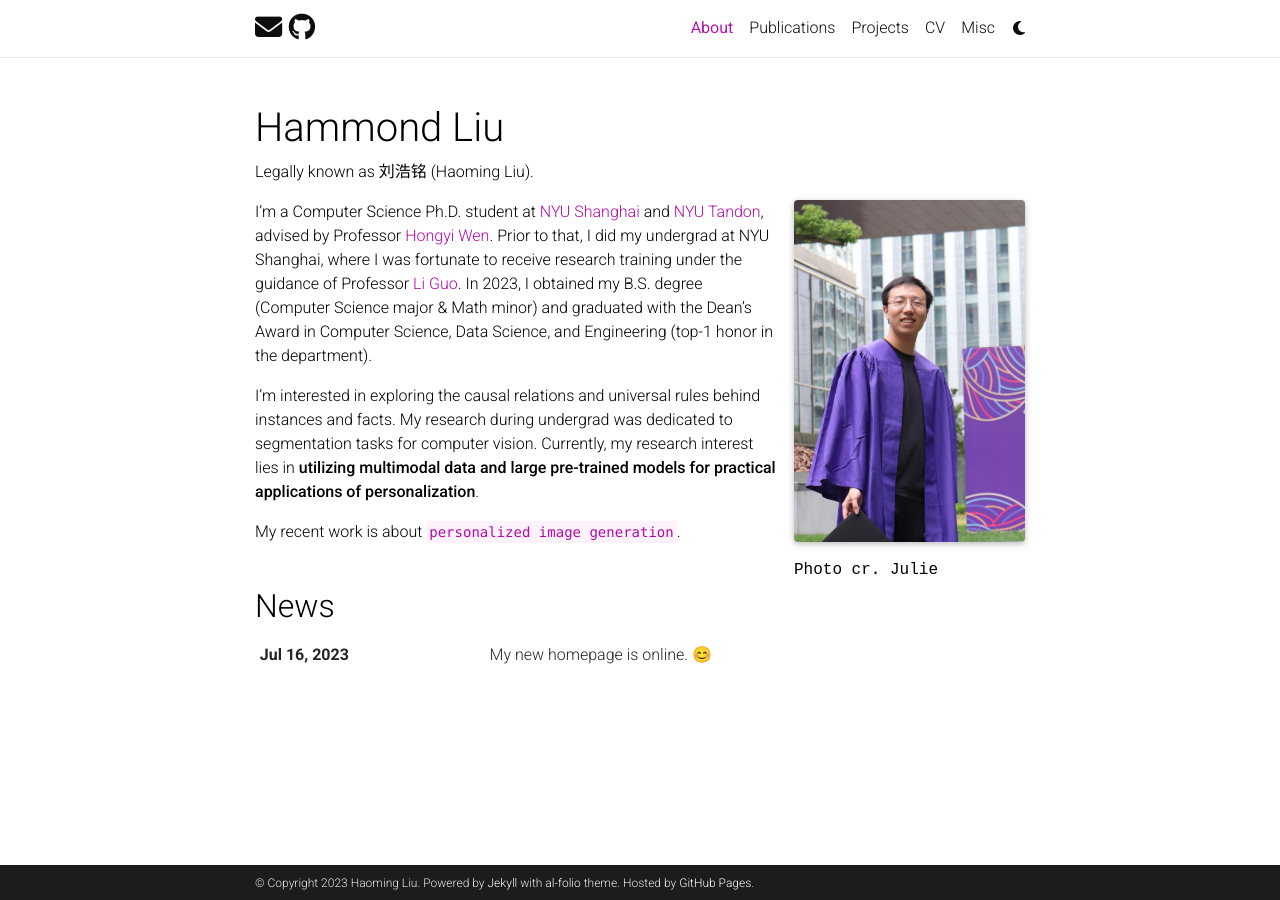
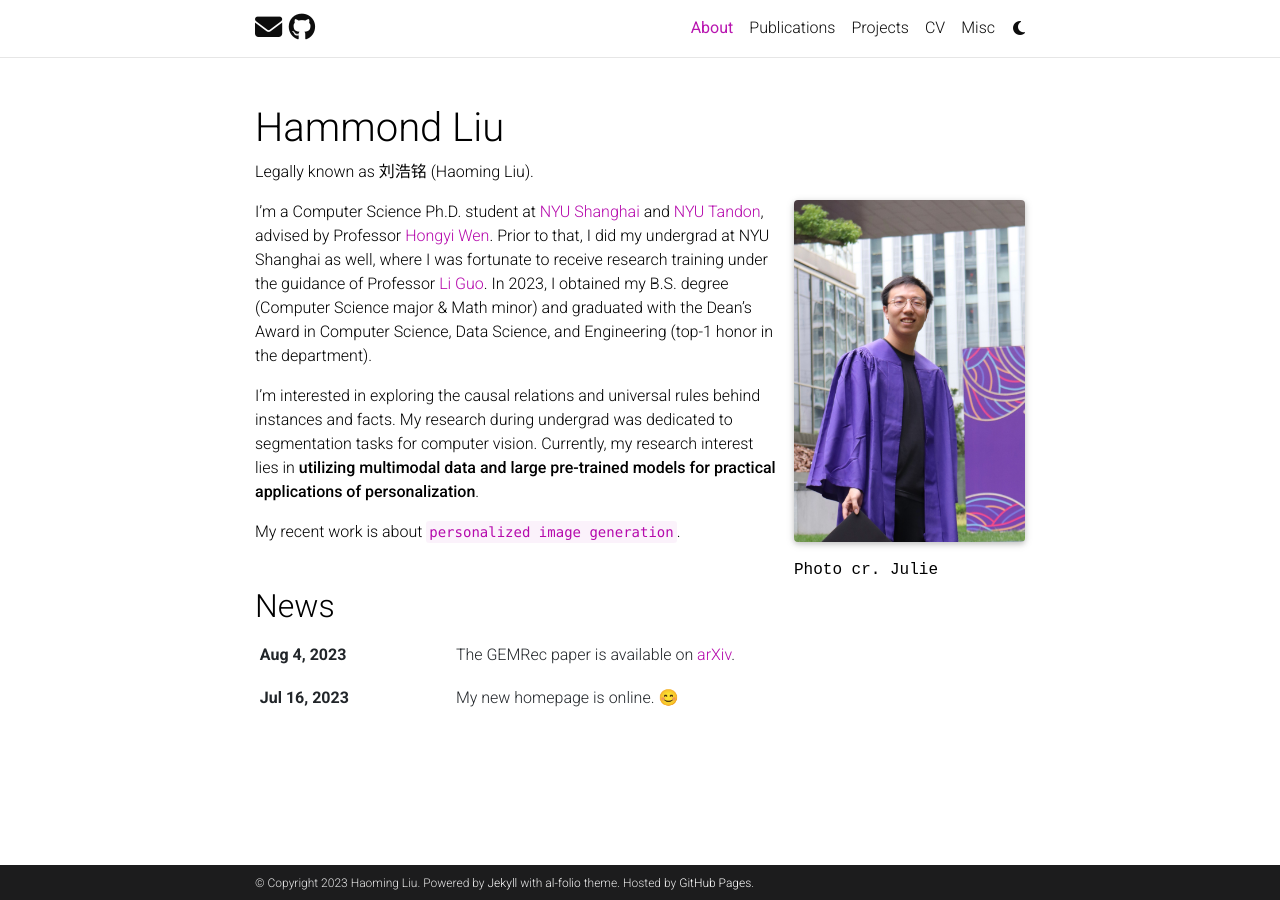
Before and after one commit to hmdliu/hmdliu.github.io, a Jekyll site: the page built from _pages/about.md, in a window 1280 px wide. Built offline with Jekyll 4.4.1, drawn with Linux system fonts in a browser that asks for light colours; full-size pictures stand in for the smaller copies a plugin makes; emoji names are drawn with the system emoji font; comment, search, counter and statistics services are not loaded; a style sheet for code colours, icons or effects is not loaded.

Commit message:
Update publications

```diff
--- a/_pages/about.md
+++ b/_pages/about.md
@@ -17,7 +17,7 @@
 social: false           # includes social icons at the bottom of the page
 ---
 
-I'm a Computer Science Ph.D. student at [NYU Shanghai](https://shanghai.nyu.edu/) and [NYU Tandon](https://engineering.nyu.edu/), advised by Professor [Hongyi Wen](https://whongyi.github.io/). Prior to that, I did my undergrad at NYU Shanghai, where I was fortunate to receive research training under the guidance of Professor [Li Guo](https://shanghai.nyu.edu/academics/faculty/directory/li-guo). In 2023, I obtained my B.S. degree (Computer Science major & Math minor) and graduated with the Dean’s Award in Computer Science, Data Science, and Engineering (top-1 honor in the department).
+I'm a Computer Science Ph.D. student at [NYU Shanghai](https://shanghai.nyu.edu/) and [NYU Tandon](https://engineering.nyu.edu/), advised by Professor [Hongyi Wen](https://whongyi.github.io/). Prior to that, I did my undergrad at NYU Shanghai as well, where I was fortunate to receive research training under the guidance of Professor [Li Guo](https://shanghai.nyu.edu/academics/faculty/directory/li-guo). In 2023, I obtained my B.S. degree (Computer Science major & Math minor) and graduated with the Dean’s Award in Computer Science, Data Science, and Engineering (top-1 honor in the department).
 
 I'm interested in exploring the causal relations and universal rules behind instances and facts. My research during undergrad was dedicated to segmentation tasks for computer vision. Currently, my research interest lies in **utilizing multimodal data and large pre-trained models for practical applications of personalization**.
 
--- a/news.html
+++ b/news.html
@@ -1,6 +1,6 @@
 ---
 layout: page
-title: news
+title: News
 permalink: /news/
 ---
 
```
Also changed, not shown: _bibliography/papers.bib (+6 -4 lines), _news/230804_gemrec.md (added, +8 -0 lines).
